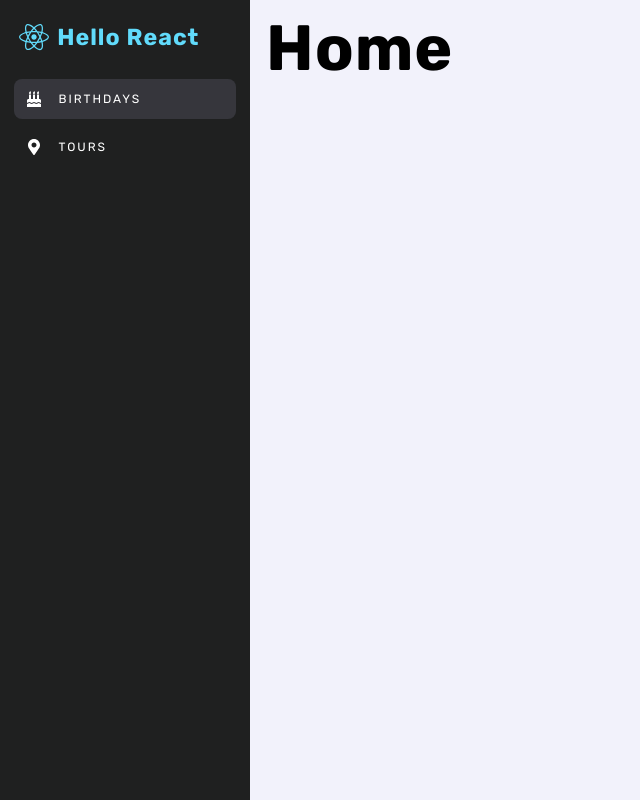
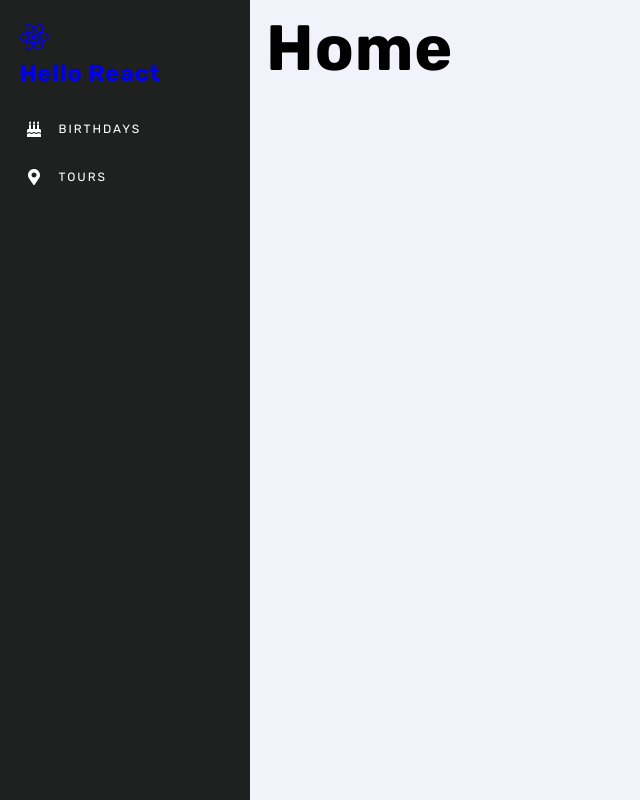
Before and after one commit to dolphius21/Hello-React, a React (Create React App) app: page / in a window 1280 px wide. Shown: the whole page, without its empty margins (0-640 px from the left). Built offline with nearby package versions, Linux system fonts and the light colour scheme.

Commit message:
fixed routes

```diff
--- a/src/components/Sidebar.js
+++ b/src/components/Sidebar.js
@@ -5,19 +5,21 @@ const Sidebar = () => {
   return (
     <aside className="sidebar">
       <div className="sidebar-header">
-        <FaReact className="logo" />
-        <h1 className="logo-text">Hello React</h1>
+        <NavLink exact to="/">
+          <FaReact className="logo" />
+          <h1 className="logo-text">Hello React</h1>
+        </NavLink>
       </div>
       <nav className="nav-container">
         <ul className="nav-links">
           <li className="nav-link">
-            <NavLink to="/" activeClassName="active">
+            <NavLink exact to="/birthdays" activeClassName="active">
               <FaBirthdayCake className="nav-icon" />
               <p>Birthdays</p>
             </NavLink>
           </li>
           <li className="nav-link">
-            <NavLink to="/birthdays" activeClassName="active">
+            <NavLink to="/tours" activeClassName="active">
               <FaMapMarkerAlt className="nav-icon" />
               <p>Tours</p>
             </NavLink>
```
